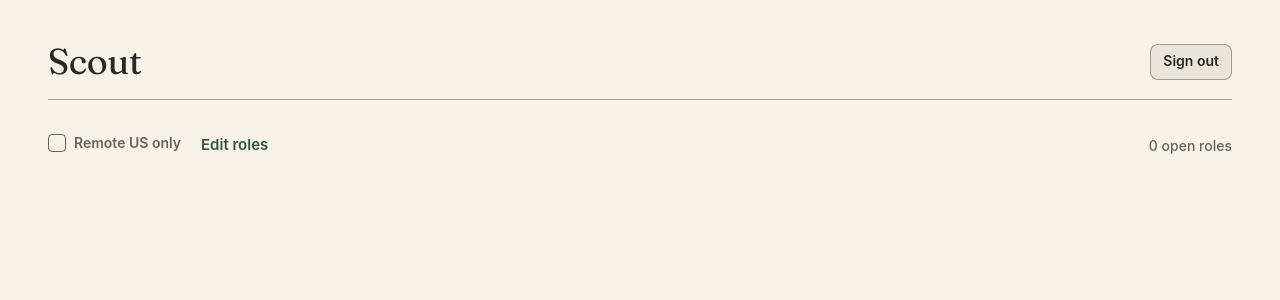
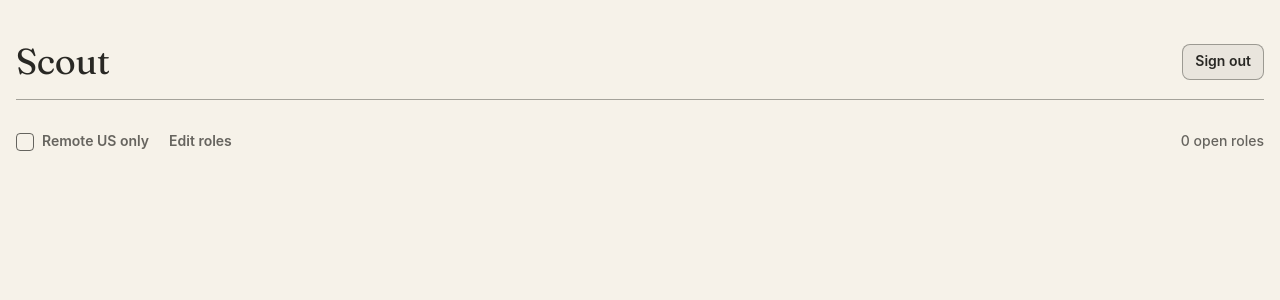
Before and after one commit to tedunruh/job-discovery-mvp, a Flask app: template dashboard/templates/index.html in a window 1280 px wide. Shown: the top 300 px of the page. Run offline with Flask 3, Linux system fonts and the light colour scheme; the template is opened without the code that fills it, so the values that code supplies are empty; some libraries are stand-ins or nearby versions.

Commit message:
Update index.html

```diff
--- a/dashboard/templates/index.html
+++ b/dashboard/templates/index.html
@@ -5,7 +5,7 @@
   <title>Scout</title>
   {% include "_field_guide_head.html" %}
   <style>
-    body { padding: var(--fg-space-6) var(--fg-space-12); }
+    body { padding: var(--fg-space-6) var(--fg-space-4); }
     h1 { font-size: var(--fg-font-size-4xl); }
     header {
       display: flex;
@@ -27,10 +27,17 @@
       align-items: center;
       gap: var(--fg-space-5);
     }
+    /* The form exists only to submit the checkbox - display:contents drops
+       its own box so the label centers as a direct flex child of
+       .toolbar-left, instead of being pushed off-center by the phantom
+       line-box space a block container adds below inline-flex content. */
+    .toolbar-left form { display: contents; }
     .toolbar-left .fg-check,
+    .toolbar-left .fg-link,
     .role-count {
       margin: 0;
       font-size: var(--fg-font-size-sm);
+      line-height: var(--fg-font-line-height-snug, normal);
       color: var(--fg-color-text-secondary);
     }
     .toolbar-left .fg-check { font-weight: var(--fg-font-weight-demibold); }
```
